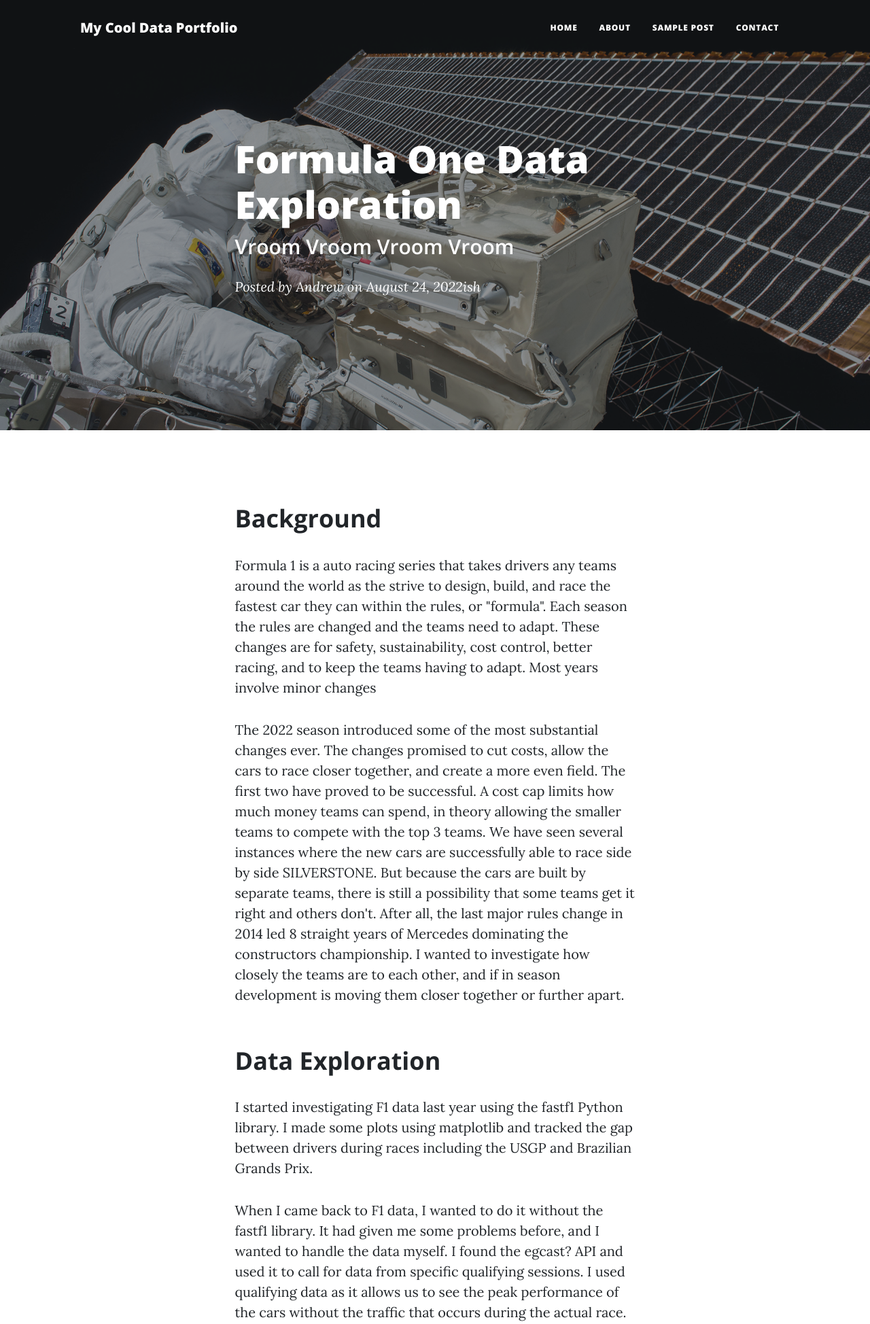
After one commit to aclozovoy/FlaskPortfolio, a Flask app: page /post_f1 in a window 1280 px wide. The commit adds this page. Shown: the top 1948 px of the page at 68% size. Run offline with Flask 2, Linux system fonts and the light colour scheme; some libraries are stand-ins or nearby versions.

Commit message:
Update about and start posts

```diff
--- a/application.py
+++ b/application.py
@@ -1,29 +1,7 @@
 from flask import Flask
 from views import views
 
-# def create_app():
-#     application = Flask(__name__)
-#     # application.config['SECRET_KEY'] = "helloworld"
-
-#     from views import views
-
-#     # application.register_blueprint(views, url_prefix="/")
-
-#     return application
-
-# # if __name__ == "__main__":
-# application = create_app()
-# application.run() #debug=True)
-
-# application = Flask(__name__)
-
-
 application = Flask(__name__)
-# application.config['SECRET_KEY'] = "helloworld"
+# application.config['SECRET_KEY'] = "randomstring"
 application.register_blueprint(views, url_prefix="/")
-# application.run(debug=True)
-
-
-# @application.route('/')
-# def hello_world():
-#     return 'Hola Mundo'
+application.run(debug=True)
--- a/templates/base.html
+++ b/templates/base.html
@@ -5,6 +5,7 @@
         <meta name="viewport" content="width=device-width, initial-scale=1, shrink-to-fit=no" />
         <meta name="description" content="" />
         <meta name="author" content="" />
+        <!-- <meta http-equiv="refresh" content="10"> -->
         <title>{% block title %}{% endblock %}</title>
         <link rel="icon" type="image/x-icon" href="static/assets/favicon.ico" />
         <!-- Font Awesome icons (free version)-->
@@ -19,7 +20,7 @@
         <!-- Navigation-->
         <nav class="navbar navbar-expand-lg navbar-light" id="mainNav">
             <div class="container px-4 px-lg-5">
-                <a class="navbar-brand" href="{{ url_for('views.home') }}">Start Bootstrap</a>
+                <a class="navbar-brand" href="{{ url_for('views.home') }}">My Cool Data Portfolio</a>
                 <button class="navbar-toggler" type="button" data-bs-toggle="collapse" data-bs-target="#navbarResponsive" aria-controls="navbarResponsive" aria-expanded="false" aria-label="Toggle navigation">
                     Menu
                     <i class="fas fa-bars"></i>
@@ -52,6 +53,14 @@
                                 </a>
                             </li>
                             <li class="list-inline-item">
+                                <a href="mailto:aclozovoy@gmail.com">
+                                    <span class="fa-stack fa-lg">
+                                        <i class="fas fa-circle fa-stack-2x"></i>
+                                        <i class="fa fa-envelope fa-stack-1x fa-inverse"></i>
+                                    </span>
+                                </a>
+                            </li>
+                            <li class="list-inline-item">
                                 <a href="https://github.com/aclozovoy">
                                     <span class="fa-stack fa-lg">
                                         <i class="fas fa-circle fa-stack-2x"></i>
--- /dev/null
+++ b/templates/post_f1.html
@@ -0,0 +1,83 @@
+{% extends "base.html" %}
+{% block title %}Post Template{% endblock %}
+
+{% block content %}
+
+        <!-- Page Header-->
+        <header class="masthead" style="background-image: url('static/assets/img/post-bg.jpg')">
+            <div class="container position-relative px-4 px-lg-5">
+                <div class="row gx-4 gx-lg-5 justify-content-center">
+                    <div class="col-md-10 col-lg-8 col-xl-7">
+                        <div class="post-heading">
+                            <h1>Formula One Data Exploration</h1>
+                            <h2 class="subheading">Vroom Vroom Vroom Vroom</h2>
+                            <span class="meta">
+                                Posted by
+                                <a href="{{ url_for('views.about') }}">Andrew</a>
+                                on August 24, 2022ish
+                            </span>
+                        </div>
+                    </div>
+                </div>
+            </div>
+        </header>
+        <!-- Post Content-->
+        <article class="mb-4">
+            <div class="container px-4 px-lg-5">
+                <div class="row gx-4 gx-lg-5 justify-content-center">
+                    <div class="col-md-10 col-lg-8 col-xl-7">
+                        <h2 class="section-heading">Background</h2>
+                        <p>
+                            Formula 1 is a auto racing series that takes drivers any teams around the world as the strive
+                            to design, build, and race the fastest car they can within the rules, or "formula".
+                            Each season the rules are changed and the teams need to adapt.
+                            These changes are for safety, sustainability, cost control, better racing, and to keep the teams having to adapt.
+                            Most years involve minor changes
+                        </p>
+                        <p>
+                            The 2022 season introduced some of the most substantial changes ever.
+                            The changes promised to cut costs, allow the cars to race closer together, and create a more even field.
+                            The first two have proved to be successful.
+                            A cost cap limits how much money teams can spend, in theory allowing the smaller teams to compete with the top 3 teams.
+                            We have seen several instances where the new cars are successfully able to race side by side SILVERSTONE.
+                            But because the cars are built by separate teams, there is still a possibility that some teams get it right and others don't.
+                            After all, the last major rules change in 2014 led 8 straight years of Mercedes dominating the constructors championship.
+                            I wanted to investigate how closely the teams are to each other, and if in season development is moving them closer together or further apart.
+                        </p>
+                        <h2 class="section-heading">Data Exploration</h2>
+                        <p>
+                            I started investigating F1 data last year using the fastf1 Python library.
+                            I made some plots using matplotlib and tracked the gap between drivers during races including the USGP and Brazilian Grands Prix.
+                        </p>
+                        <p>
+                            When I came back to F1 data, I wanted to do it without the fastf1 library.
+                            It had given me some problems before, and I wanted to handle the data myself.
+                            I found the egcast? API and used it to call for data from specific qualifying sessions.
+                            I used qualifying data as it allows us to see the peak performance of the cars without the traffic that occurs during the actual race.
+                        </p>
+                        <p>
+                            The API returns a json with each driver an their times in the qualifying sessions.
+                            The 20 drivers all participate in "Q1".
+                            The top 15 advance to "Q2" and then the top 10 of "Q2" advance to "Q3" to set their final qualifying positions.
+                            For each driver, I established their qualifying time as the fastest time in the last session they were part of.
+                            This also required converting a string time "1:32.187" to number.
+                        </p>
+                        <p>
+                            I converted each qualifying time to a percentage off the fastest time so that we can fairly compare teams when each track has a unique length.
+                            Each team has two driver, so I also calculated the average time for each team.
+                        </p>
+                        <p>
+                            I plotted the times using the Python library Seaborn.
+                            I've wanted to use this for a while, and this project felt like a great opportunity to learn.
+                            It made it very easy to quickly create a scatterplot and overlay the team times as a line graph.
+                        </p>
+                        <h2 class="section-heading">Insights and Conclusions</h2>
+                        <p>
+                            These are my great insights and conclusions.
+                        </p>
+                    </div>
+                </div>
+            </div>
+        </article>
+
+{% endblock %}
--- a/views.py
+++ b/views.py
@@ -18,3 +18,7 @@ def contact():
 @views.route("/post")
 def post():
     return render_template("post.html")
+
+@views.route("/post_f1")
+def post_f1():
+    return render_template("post_f1.html")
```
Also changed, not shown: templates/about.html (+28 -4 lines), templates/home.html (+8 -8 lines), templates/post.html (+20 -6 lines).
